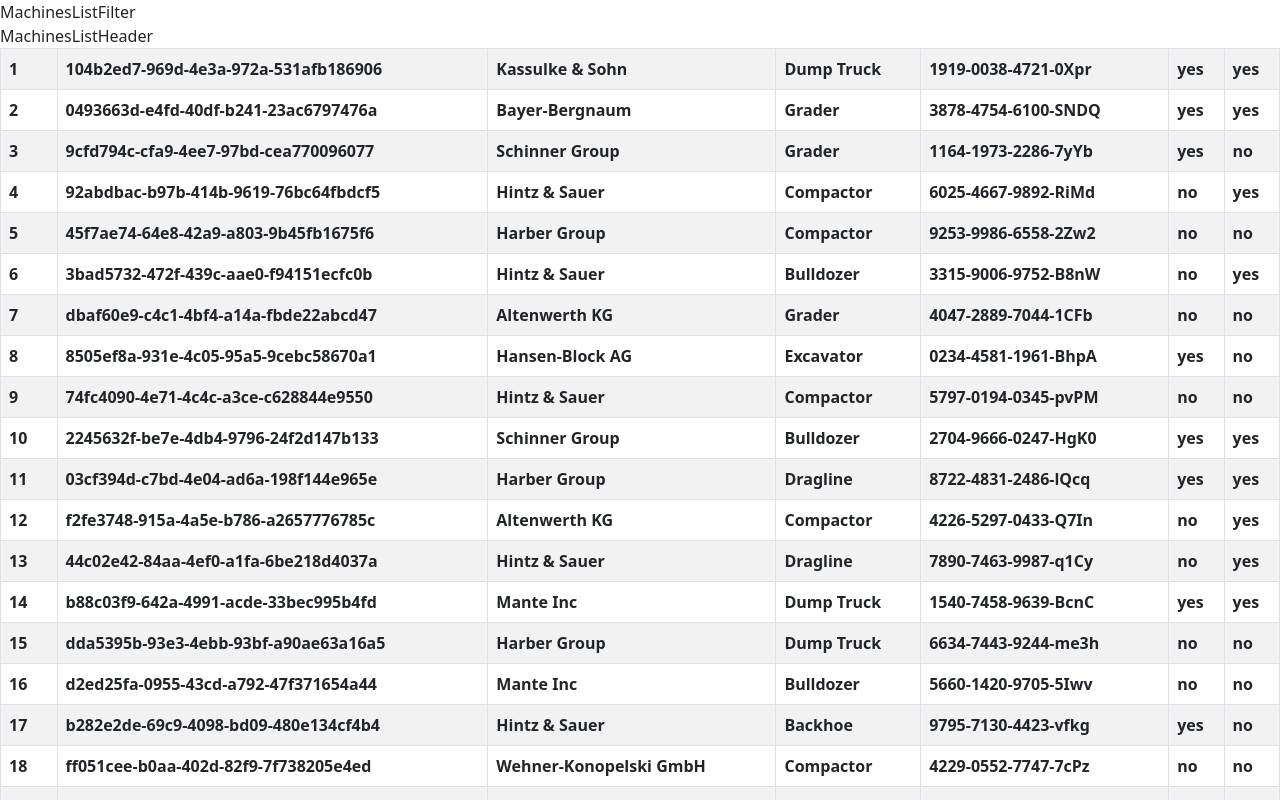
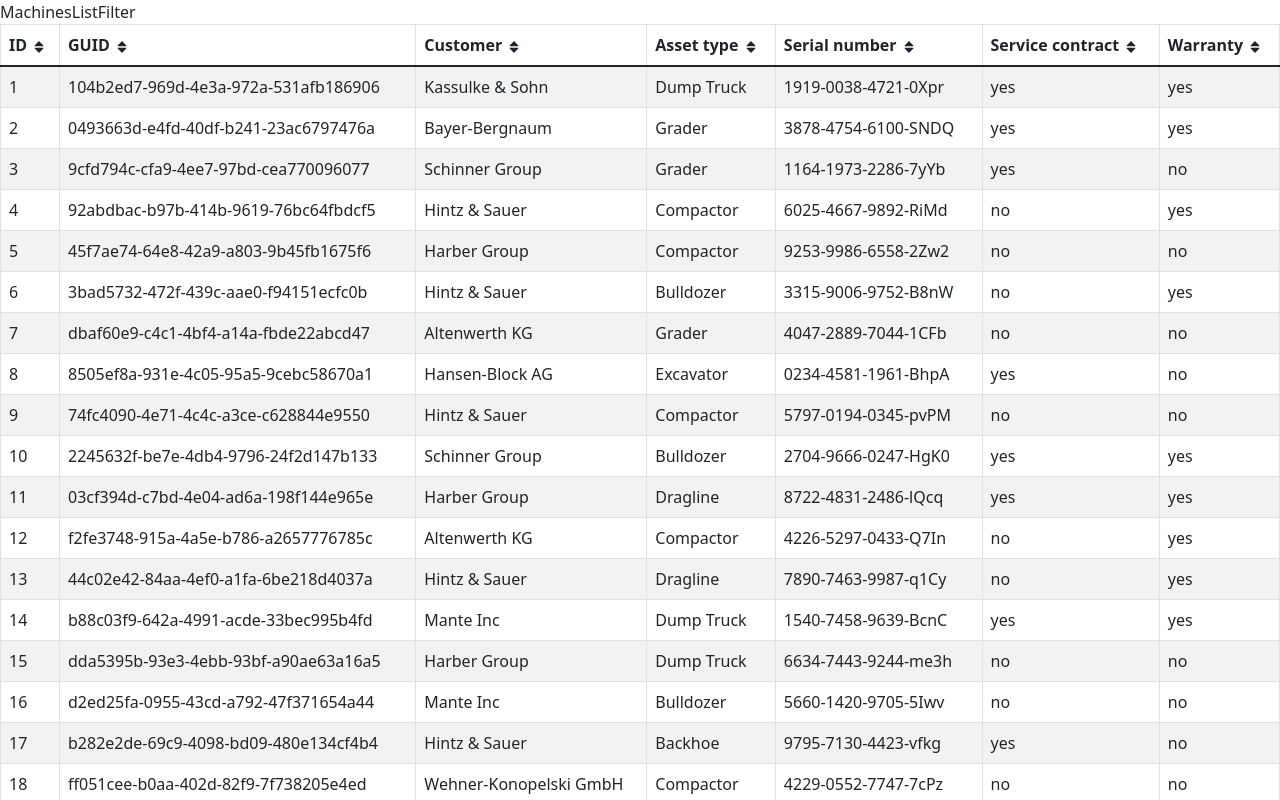
Before and after one commit to kuhdm0/machines-list, a React (Create React App) app in the folder machines-data/: page / in a window 1280 px wide. Shown: the top 800 px of the page. Built offline with nearby package versions, Linux system fonts and the light colour scheme.

Commit message:
Table header layout

```diff
--- a/machines-data/package.json
+++ b/machines-data/package.json
@@ -10,7 +10,9 @@
     "react": "^17.0.2",
     "react-bootstrap": "^2.1.2",
     "react-dom": "^17.0.2",
+    "react-icons": "^4.3.1",
     "react-scripts": "5.0.0",
+    "sass": "^1.49.7",
     "web-vitals": "^2.1.4"
   },
   "scripts": {
--- a/machines-data/src/App.js
+++ b/machines-data/src/App.js
@@ -1,5 +1,6 @@
 import React from 'react';
 import 'bootstrap/dist/css/bootstrap.min.css';
+import { Table } from 'react-bootstrap';
 import data from './mock-data/machine_data.json';
 import MachinesList from './components/MachinesList';
 import MachinesListHeader from './components/MachinesListHeader';
@@ -9,8 +10,10 @@ function App() {
   return (
     <div>
       <MachinesListFilter />
-      <MachinesListHeader />
-      <MachinesList data={data} />
+      <Table striped bordered hover>
+        <MachinesListHeader />
+        <MachinesList data={data} />
+      </Table>
     </div>
   );
 }
--- a/machines-data/src/components/MachinesList/MachinesList.js
+++ b/machines-data/src/components/MachinesList/MachinesList.js
@@ -1,21 +1,18 @@
 import React from 'react';
-import { Table } from 'react-bootstrap';
 
 const MachinesList = ({ data }) => {
   return (
-    <Table striped bordered hover>
-      <tbody>
-        {data.map(item => <tr key={item.id}>
-          <th>{item.id}</th>
-          <th>{item.guid}</th>
-          <th>{item.customer}</th>
-          <th>{item.asset_type}</th>
-          <th>{item.serial_number}</th>
-          <th>{item.service_contract ? 'yes' : 'no'}</th>
-          <th>{item.warranty ? 'yes' : 'no'}</th>
-        </tr>)}
-      </tbody>
-    </Table>
+    <tbody>
+      {data.map(item => <tr key={item.id}>
+        <td>{item.id}</td>
+        <td>{item.guid}</td>
+        <td>{item.customer}</td>
+        <td>{item.asset_type}</td>
+        <td>{item.serial_number}</td>
+        <td>{item.service_contract ? 'yes' : 'no'}</td>
+        <td>{item.warranty ? 'yes' : 'no'}</td>
+      </tr>)}
+    </tbody>
   );
 };
 
--- a/machines-data/src/components/MachinesListHeader/MachinesListHeader.js
+++ b/machines-data/src/components/MachinesListHeader/MachinesListHeader.js
@@ -1,8 +1,20 @@
 import React from 'react';
+import { TiArrowUnsorted } from 'react-icons/ti';
+import styles from './styles.module.scss';
 
 const MachinesListHeader = () => {
   return (
-    <div>MachinesListHeader</div>
+    <thead>
+      <tr className={styles.header}>
+        <th>ID <TiArrowUnsorted /></th>
+        <th>GUID <TiArrowUnsorted /></th>
+        <th>Customer <TiArrowUnsorted /></th>
+        <th>Asset type <TiArrowUnsorted /></th>
+        <th>Serial number <TiArrowUnsorted /></th>
+        <th>Service contract <TiArrowUnsorted /></th>
+        <th>Warranty <TiArrowUnsorted /></th>
+      </tr>
+    </thead>
   );
 };
 
--- /dev/null
+++ b/machines-data/src/components/MachinesListHeader/styles.module.scss
@@ -0,0 +1,5 @@
+.header {
+    svg {
+        cursor: pointer;
+    }
+}
```
Also changed, not shown: 1 other file (tests, documents, lock files or other folders).
